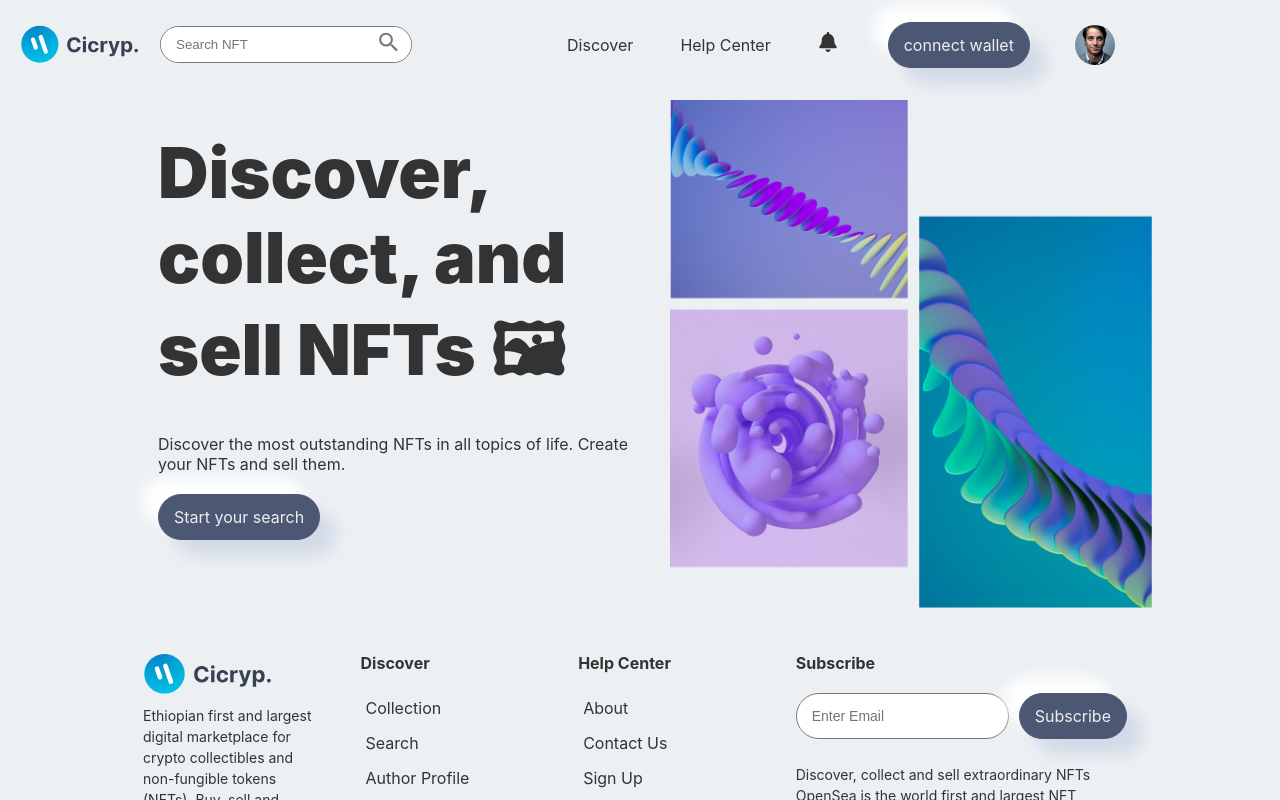
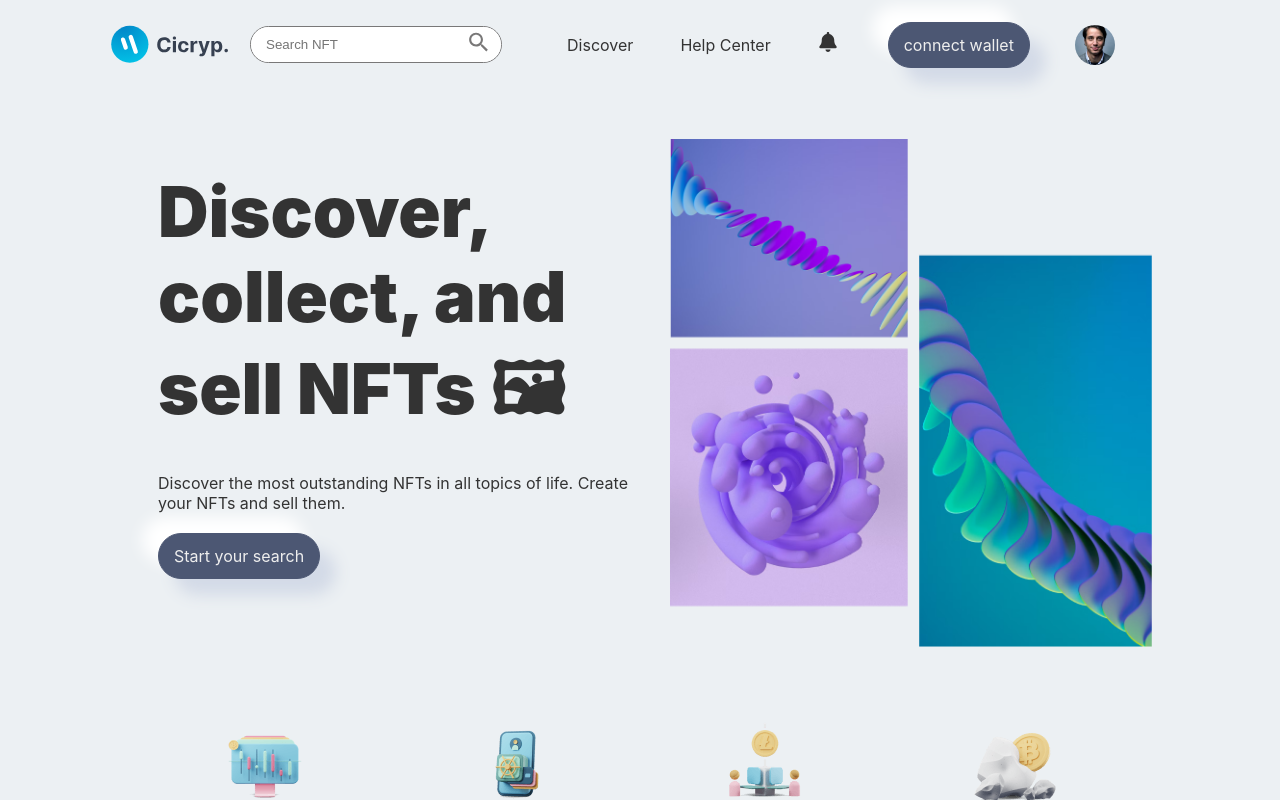
Before and after one commit to etabebe1/NFT_Marketplace, a React (Create React App) app in the folder client/: page / in a window 1280 px wide. Built offline with nearby package versions, Linux system fonts and the light colour scheme.

Commit message:
service section completed

```diff
--- a/client/src/components/Navbar/Navbar.css
+++ b/client/src/components/Navbar/Navbar.css
@@ -1,4 +1,4 @@
-.navbar {
+/* .navbar {
   display: flex;
   justify-content: space-between;
   align-items: center;
@@ -11,16 +11,16 @@
   background-color: rgba(var(--background-color), 0.8);
   backdrop-filter: blur(5px);
   transition: all 0.3s ease;
-}
+} */
 
-/* .navbar {
+.navbar {
   display: flex;
   justify-content: space-between;
   align-items: center;
-  padding: 30px 20px;
+  padding: 10px 20px;
   margin: 0 auto;
   max-width: 1100px;
-} */
+}
 
 .navbar-left-right-container {
   width: 100%;
@@ -169,16 +169,16 @@
     position: static;
   }
 
-  .absolute.to-left {
+  .absolute.notification-left {
     position: absolute;
-    top: 52%;
+    top: 32%;
     left: 50%;
     transform: translate(-50%, -50%);
   }
 
   .absolute.to-right {
     position: absolute;
-    top: 52%;
+    top: 32%;
     left: 50%;
     transform: translate(-50%, -50%);
   }
--- a/client/src/components/Navbar/Navbar.jsx
+++ b/client/src/components/Navbar/Navbar.jsx
@@ -134,7 +134,7 @@ function Navbar() {
             <FaBell onClick={() => openNotification()}></FaBell>
 
             {notification && (
-              <div className="absolute to-left">
+              <div className="absolute notification-left">
                 <Notification></Notification>
               </div>
             )}
--- /dev/null
+++ b/client/src/components/Service/Service.css
@@ -0,0 +1,57 @@
+.service-section {
+  margin: auto;
+  max-width: 80%;
+  padding: 50px 0;
+}
+
+.service-flex {
+  display: flex;
+  flex-direction: row;
+  flex-wrap: wrap;
+  justify-content: center;
+}
+
+.service-item {
+  max-width: 250px;
+  padding: 20px;
+  text-align: center;
+  color: var(--text-color);
+}
+
+.service-item img {
+  height: auto;
+  margin-bottom: 15px;
+}
+
+.service-content {
+  display: flex;
+  flex-direction: column;
+  align-items: center;
+  justify-content: center;
+}
+
+.service-content p,
+.service-content h4 {
+  margin-bottom: 10px;
+
+}
+
+.service-content :nth-child(1) {
+  font-size: 15px;
+  background: var(--color-gray-dark);
+  width: 5rem;
+  border-radius: 100px;
+  padding: 4px;
+  color: var(--text-color-converse);
+  box-shadow: var(--box-shadow-2)
+}
+
+.service-content h4 {
+  font-weight: bolder;
+  font-size: large;
+}
+
+.service-content p {
+  font-size: 14px;
+  line-height: 1.5;
+}
--- /dev/null
+++ b/client/src/components/Service/Service.jsx
@@ -0,0 +1,56 @@
+import React from "react";
+
+// INTERNAL IMPORT
+import "./Service.css"; // Assuming your stylesheet path
+import images from "../../assets/img/z-index.img";
+
+const serviceData = [
+  {
+    image: images.service1,
+    step: "Step 1",
+    subTitle: "Filter & Discover",
+    description:
+      "Connect with wallet, discover, buy NFTs, sell your NFTs and earn money",
+  },
+  {
+    image: images.service2,
+    step: "Step 2",
+    subTitle: "Connect Wallet",
+    description:
+      "Connect with wallet, discover, buy NFTs, sell your NFTs and earn money",
+  },
+  {
+    image: images.service3,
+    step: "Step 3",
+    subTitle: "Start trading",
+    description:
+      "Connect with wallet, discover, buy NFTs, sell your NFTs and earn money",
+  },
+  {
+    image: images.service4,
+    step: "Step 4",
+    subTitle: "Earn money",
+    description:
+      "Connect with wallet, discover, buy NFTs, sell your NFTs and earn money",
+  },
+];
+function Service() {
+  return (
+    <section className="service-section">
+      <div className="service-flex">
+        {serviceData.map((service, index) => (
+          <div key={index} className="service-item">
+            <img src={service.image} alt={service.subTitle} />
+            <div className="service-content">
+              <p>{service.step}</p>
+              <h4>{service.subTitle}</h4>
+              <p>{service.description}</p>
+            </div>
+          </div>
+        ))}
+      </div>
+    </section>
+  );
+}
+
+export default Service;
--- a/client/src/components/z-index.component.js
+++ b/client/src/components/z-index.component.js
@@ -2,5 +2,6 @@ import Navbar from "./Navbar/Navbar";
 import Footer from "./Footer/Footer";
 import Button from "./Button/Button";
 import Hero from "./Hero/Hero";
+import Service from "./Service/Service";
 
-export { Navbar, Button, Hero, Footer };
+export { Navbar, Button, Hero, Service, Footer };
--- a/client/src/pages/Home/Home.css
+++ b/client/src/pages/Home/Home.css
@@ -1,9 +1,9 @@
+.home {
+  margin-block-start: 50px; /* Generic style applied first */
+}
+
 @media (max-width: 768px) {
   .home {
-    margin-block-start: 80px;
+    margin-block-start: 0px; /* Override for mobile screens */
   }
 }
-
-.home {
-  margin-block-start: 100px;
-}
--- a/client/src/pages/Home/Home.jsx
+++ b/client/src/pages/Home/Home.jsx
@@ -3,12 +3,13 @@ import React from "react";
 // INTERNAL IMPORT
 import "./Home.css";
 
-import { Hero } from "../../components/z-index.component";
+import { Hero, Service } from "../../components/z-index.component";
 
 function Home() {
   return (
     <div className="home">
       <Hero></Hero>
+      <Service></Service>
     </div>
   );
 }
```
